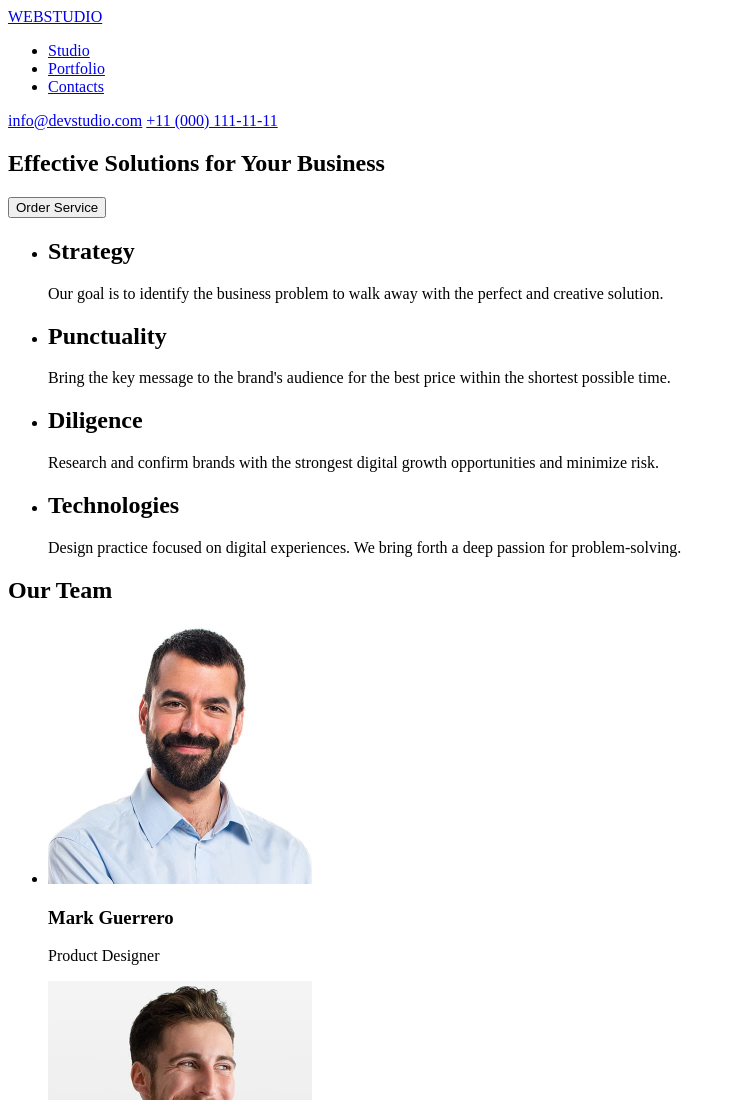
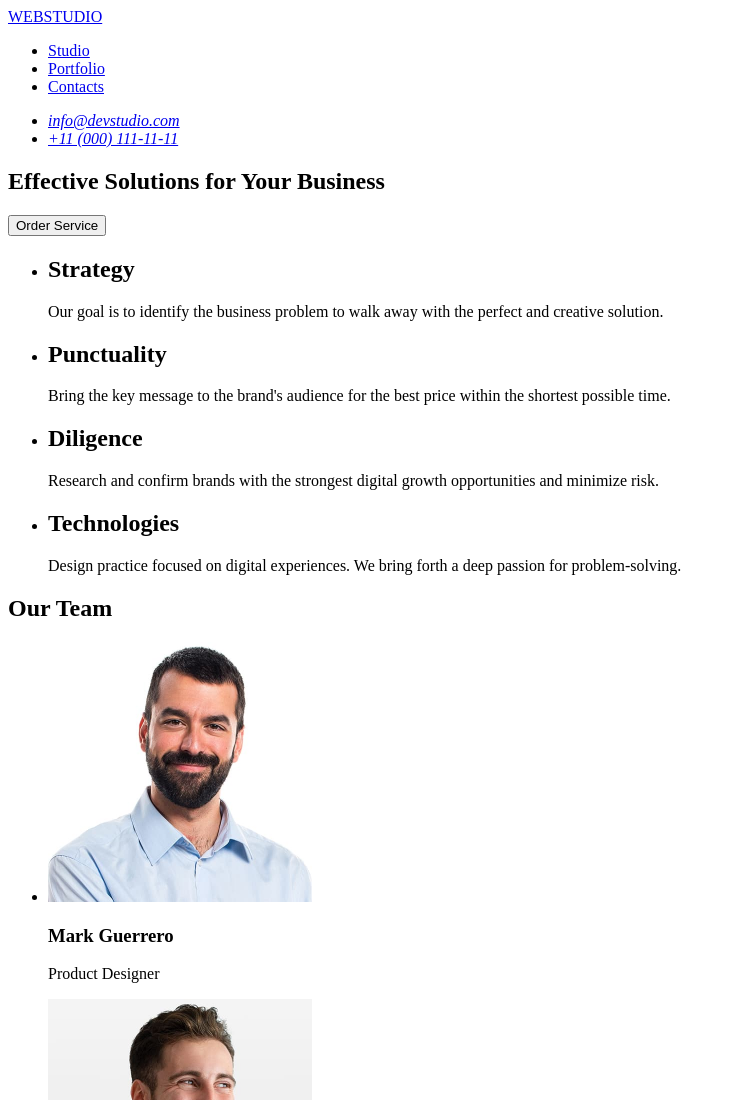
Before and after one commit to ayseelbey/goit-markup-hw-01, a plain HTML site: page index.html in a window 1280 px wide. Shown: the top 1100 px of the page, without its empty margins (0-736 px from the left). Drawn offline with Linux system fonts and the light colour scheme.

Commit message:
updated files

```diff
--- a/index.html
+++ b/index.html
@@ -15,10 +15,12 @@
           <li><a href="#">Contacts</a></li>
         </ul>
       </nav>
-      <div>
-        <a href="mailto:info@devstudio.com">info@devstudio.com</a>
-        <a href="tel:+110001111111">+11 (000) 111-11-11</a>
-      </div>
+      <address>
+        <ul>
+          <li><a href="mailto:info@devstudio.com">info@devstudio.com</a></li>
+          <li><a href="tel:+110001111111">+11 (000) 111-11-11</a></li>
+        </ul>
+      </address>
     </header>
     <main>
       <section>
```
